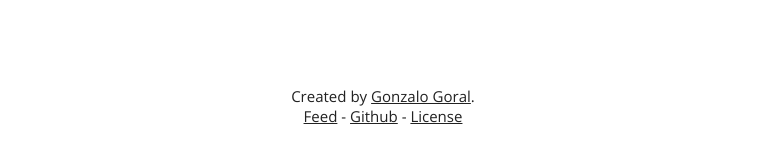
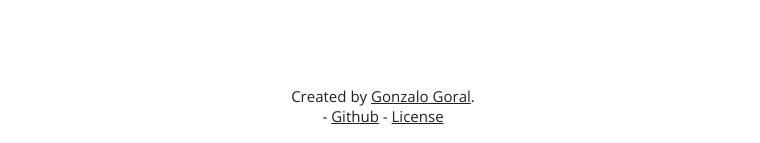
Before and after one commit to recomapp/recomapp.github.io, a Jekyll site: the page built from about-me.md, in a window 1280 px wide. Shown: the part 1357-1500 px from the top of the page, without its empty margins (257-1017 px from the left). Built offline with Jekyll 4.4.1, drawn with Linux system fonts in a browser that asks for light colours.

Commit message:
fix footer

```diff
--- a/_includes/footer.html
+++ b/_includes/footer.html
@@ -5,7 +5,7 @@
 
     <p>{{ site.author_description }}</p>
 
-    <p><a href="{{ '/feed.xml' | prepend: site.url }}">Feed</a>
+    <p>
 
       {% if site.github_username %}
          - <a href="https://github.com/{{ site.github_username }}" title="Github">Github</a>
```
